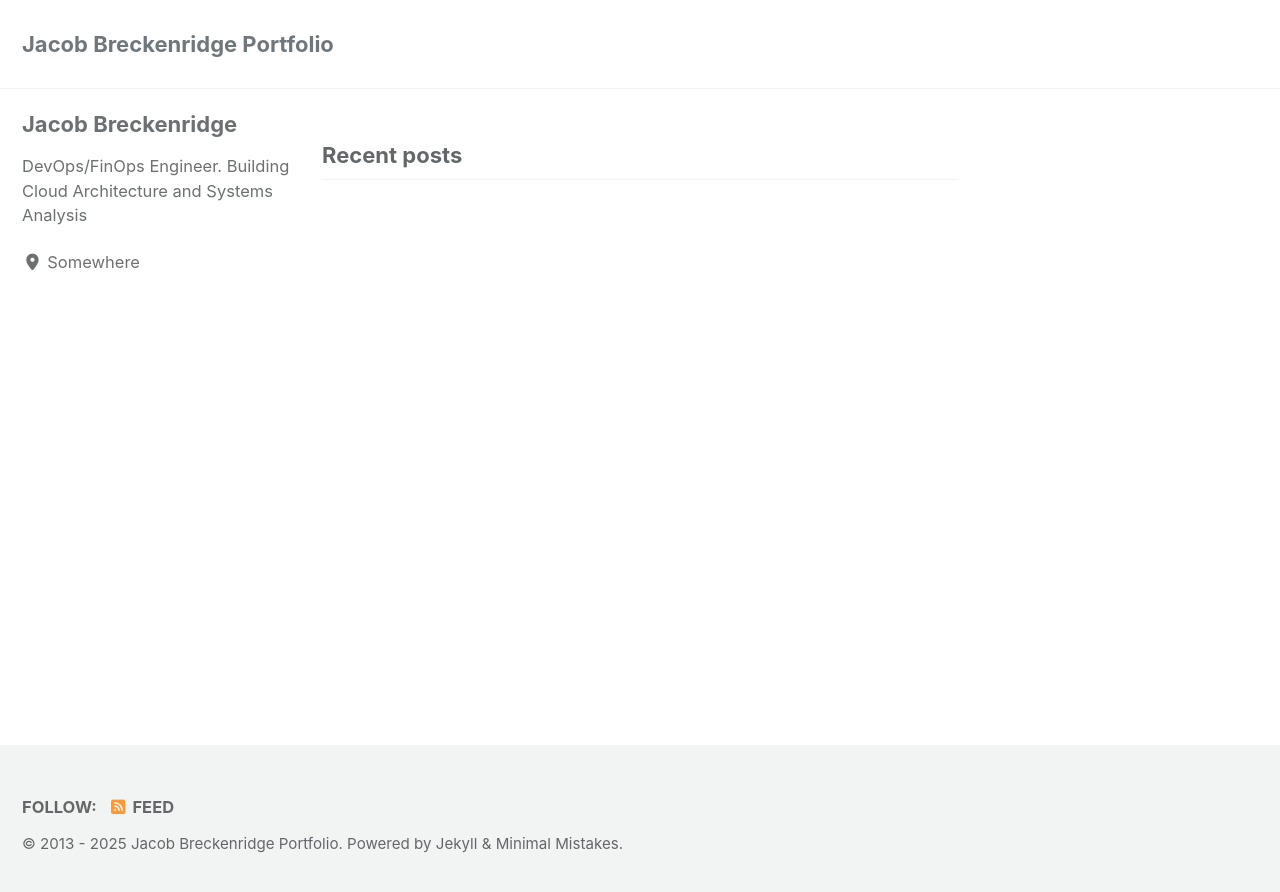
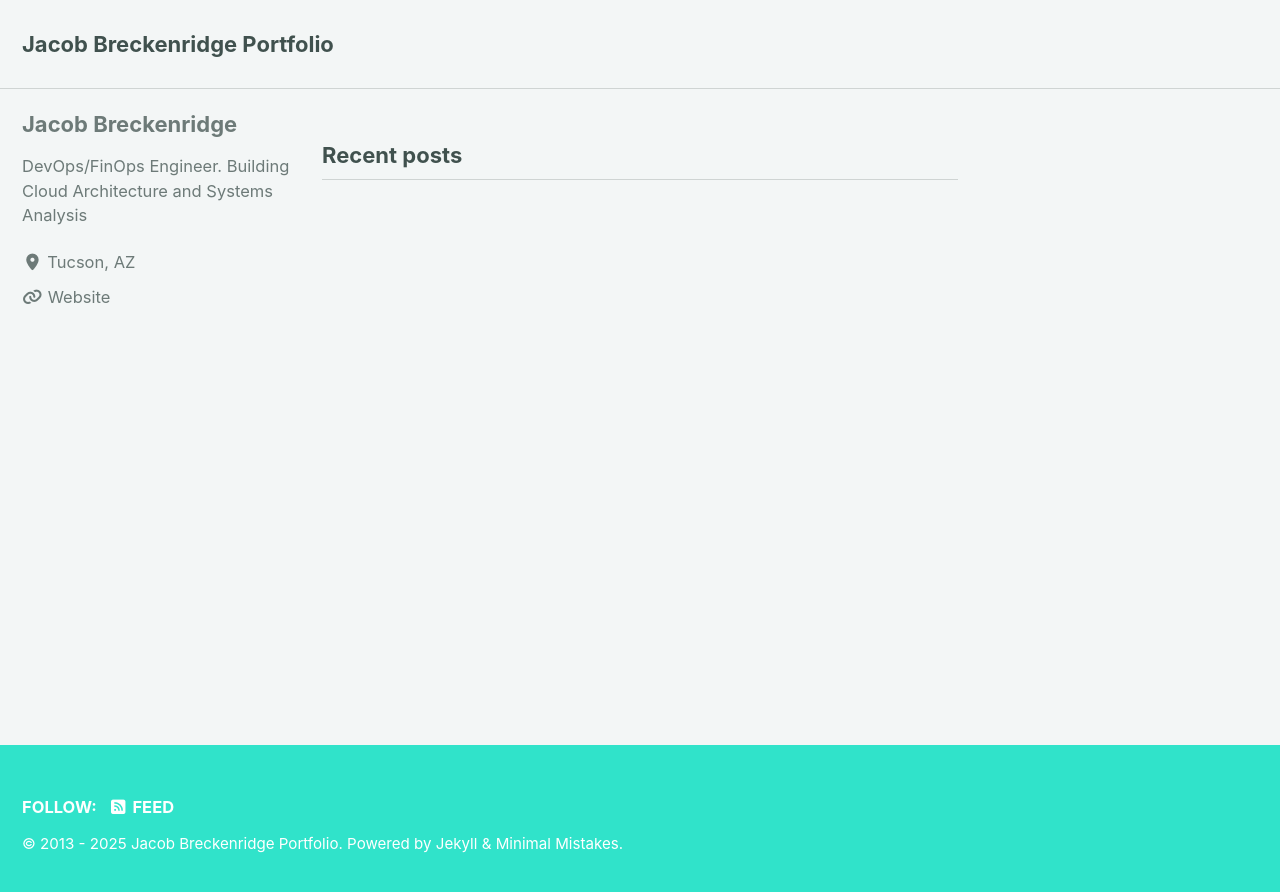
Before and after one commit to jbrdge/jbrdge.github.io, a Jekyll site: the page built from index.html, in a window 1280 px wide. Shown: the top 892 px of the page. Built offline with Jekyll 4.4.1, drawn with Linux system fonts in a browser that asks for light colours; cached includes are drawn as plain includes; the list of posts is cut into pages by our own code.

Commit message:
set color theme

```diff
--- a/_config.yml
+++ b/_config.yml
@@ -12,7 +12,7 @@
 
 # theme                  : "minimal-mistakes-jekyll"
 # remote_theme           : "mmistakes/minimal-mistakes"
-minimal_mistakes_skin    : "default" # "air", "aqua", "contrast", "dark", "dirt", "neon", "mint", "plum", "sunrise"
+minimal_mistakes_skin    : "mint" # "air", "aqua", "contrast", "default", "dark", "dirt", "neon", "mint", "plum", "sunrise"
 
 # Site Settings
 locale                   : "en-US"
@@ -22,7 +22,7 @@ title_separator          : "-"
 subtitle                 : # site tagline that appears below site title in masthead
 name                     : "Jacob Breckenridge"
 description              : "DevOps/FinOps Engineer. Building Cloud Architecture and Systems Analysis"
-url                      : # the base hostname & protocol for your site e.g. "https://mmistakes.github.io"
+url                      : "https://jbrdge.github.io" # the base hostname & protocol for your site e.g. "https://mmistakes.github.io"
 baseurl                  : # the subpath of your site, e.g. "/blog"
 repository               : # GitHub username/repo-name e.g. "mmistakes/minimal-mistakes"
 teaser                   : # path of fallback teaser image, e.g. "/assets/images/500x300.png"
@@ -116,7 +116,7 @@ author:
   name             : "Jacob Breckenridge"
   avatar           : # path of avatar image, e.g. "/assets/images/bio-photo.jpg"
   bio              : "DevOps/FinOps Engineer. Building Cloud Architecture and Systems Analysis"
-  location         : "Somewhere"
+  location         : "Tucson, AZ"
   email            :
   links:
     - label: "Email"
@@ -124,7 +124,7 @@ author:
       # url: "mailto:your.name@email.com"
     - label: "Website"
       icon: "fas fa-fw fa-link"
-      # url: "https://your-website.com"
+      url: "https://jacobibrecks.com"
     - label: "Twitter"
       icon: "fab fa-fw fa-twitter-square"
       # url: "https://twitter.com/"
--- a/_sass/minimal-mistakes/skins/_mint.scss
+++ b/_sass/minimal-mistakes/skins/_mint.scss
@@ -22,3 +22,8 @@ $navicon-link-color-hover: mix(#fff, $text-color, 80%) !default;
 .page__footer-follow .social-icons .svg-inline--fa {
   color: inherit;
 }
+
+
+.masthead {
+  color: #a1e0e2 !important; // override
+}
```
